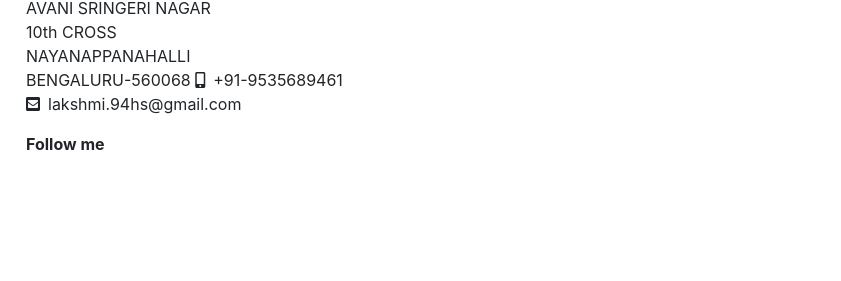
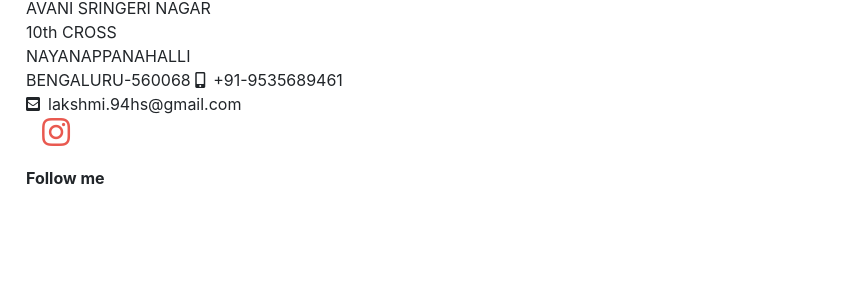
Before and after one commit to lakshmi-hs/Lakshmi, a plain HTML site: page index.html in a window 1280 px wide. Shown: the part 2434-2715 px from the top of the page, 439-1280 px from the left. Drawn offline with Linux system fonts and the light colour scheme.

Commit message:
Update index.html

```diff
--- a/index.html
+++ b/index.html
@@ -259,6 +259,7 @@ company..</p>
             <p>#68/A<br>AVANI SRINGERI NAGAR <br>10th CROSS<br>NAYANAPPANAHALLI<br>BENGALURU-560068
             <i class="fas fa-mobile-alt mr-2"></i>+91-9535689461<br>
             <i class="fas fa-envelope-square mr-2"></i>lakshmi.94hs@gmail.com<br>
+		    <a href="https://www.instagram.com/lakshmi_srikantamurthy?r=nametag/"><i class="fab fa-instagram fa-2x ml-3" style="color:#e95950"></i></a>
             </p>
             <b>Follow me</b><br>
 
```
